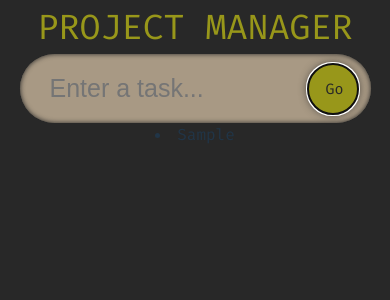
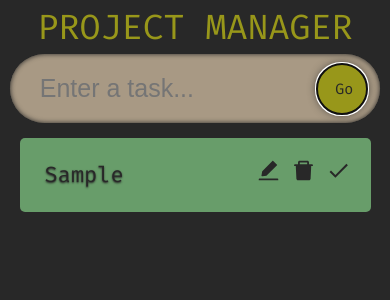
Before and after one commit to Abezzi/project-manager, a React (Vite) app: page / in a window 390 px wide. Both pictures are taken after typing "Sample" into the empty fields and a click on the button "Go". Shown: the top 300 px of the page. Built offline with nearby package versions, Linux system fonts and the light colour scheme.

Commit message:
feat: edit tasks

```diff
--- a/src/components/SingleTodo/SingleTodo.tsx
+++ b/src/components/SingleTodo/SingleTodo.tsx
@@ -1,11 +1,102 @@
-import React from 'react'
+import { Todo } from "../../services/model"
+import { AiFillEdit, AiFillDelete } from "react-icons/ai"
+import { MdDone } from "react-icons/md"
+import "./styles.css"
+import { useEffect, useRef, useState } from "react"
 
-const SingleTodo = (props) => {
-    return (
-        <div>
+type Props = {
+  todo: Todo
+  todos: Todo[]
+  setTodos: React.Dispatch<React.SetStateAction<Todo[]>>
+}
 
-        </div>
+const SingleTodo = ({ todo, todos, setTodos }: Props) => {
+  const [edit, setEdit] = useState<boolean>(false)
+  const [editTodo, setEditTodo] = useState<string>(todo.todo)
+  const inputRef = useRef<HTMLInputElement>(null)
+
+  useEffect(() => {
+    inputRef.current?.focus()
+  }, [edit])
+
+  const handleDone = (id: number) => {
+    setTodos(
+      todos.map((todo) =>
+        todo.id === id
+          ? { ...todo, isDone: !todo.isDone }
+          : todo
+      )
     )
+  }
+
+  const handleDelete = (id: number) => {
+    setTodos(todos.filter((todo) =>
+      todo.id !== id
+    ))
+  }
+
+  const handleEdit = (event: React.FormEvent, id: number) => {
+    event.preventDefault();
+
+    setTodos(
+      todos.map((todo) => (
+        todo.id === id
+          ? { ...todo, todo: editTodo }
+          : todo
+      ))
+    )
+    setEdit(false)
+  }
+
+  return (
+    <form
+      className="todos__single"
+      onSubmit={(e) => handleEdit(e, todo.id)}
+    >
+      {
+        edit ? (
+          <input
+            ref={inputRef}
+            value={editTodo}
+            onChange={(e) => setEditTodo(e.target.value)}
+            className="todos__single--text"
+          />
+        ) : todo.isDone ? (
+          <s className="todos__single--text">
+            {todo.todo}
+          </s>
+        ) : (
+          <span className="todos__single--text">
+            {todo.todo}
+          </span>
+        )
+      }
+
+      {/*ICONS*/}
+      <div>
+        <span
+          className="icon"
+          onClick={
+            () => {
+              if (!edit && !todo.isDone) {
+                setEdit(!edit)
+              }
+            }
+          }
+        >
+          <AiFillEdit />
+        </span>
+
+        <span className="icon" onClick={() => handleDelete(todo.id)}>
+          <AiFillDelete />
+        </span>
+
+        <span className="icon" onClick={() => handleDone(todo.id)}>
+          <MdDone />
+        </span>
+      </div>
+    </form >
+  )
 }
 
 export default SingleTodo
--- /dev/null
+++ b/src/components/SingleTodo/styles.css
@@ -0,0 +1,44 @@
+.todos__single {
+    display: flex;
+    width: 29.5%;
+    border-radius: 5px;
+    padding: 20px;
+    margin-top: 15px;
+    background-color: var(--aqua);
+}
+
+.todos__single--text {
+    border: none;
+    text-shadow: 0px 1px 2px var(--black);
+    color: var(--black);
+    flex: 1;
+    font-size: 22px;
+    padding: 5px;
+}
+
+.todos__single--text:focus {
+    outline: none;
+}
+
+.icon {
+    margin-left: 10px;
+    font-size: 25px;
+    cursor: pointer;
+    color: var(--black);
+}
+
+.icon:hover {
+    color: var(--gray);
+}
+
+@media (max-width: 700px) {
+    .input {
+        width: 95%;
+    }
+    .todos {
+        width: 95%;
+    }
+    .todos__single {
+        width: 100%;
+    }
+}
--- a/src/components/TodoList/TodoList.tsx
+++ b/src/components/TodoList/TodoList.tsx
@@ -1,5 +1,6 @@
 import React from 'react'
 import { Todo } from '../../services/model'
+import SingleTodo from '../SingleTodo/SingleTodo'
 import "./styles.css"
 
 interface Props {
@@ -11,9 +12,13 @@ const TodoList: React.FC<Props> = ({ todos, setTodos }: Props) => {
     return (
         <div className="todos">
             {todos.map(todo => (
-                <li>{todo.todo}</li>
+                <SingleTodo
+                    todo={todo}
+                    key={todo.id}
+                    todos={todos}
+                    setTodos={setTodos}
+                />
             ))}
-
         </div>
     )
 }
```
